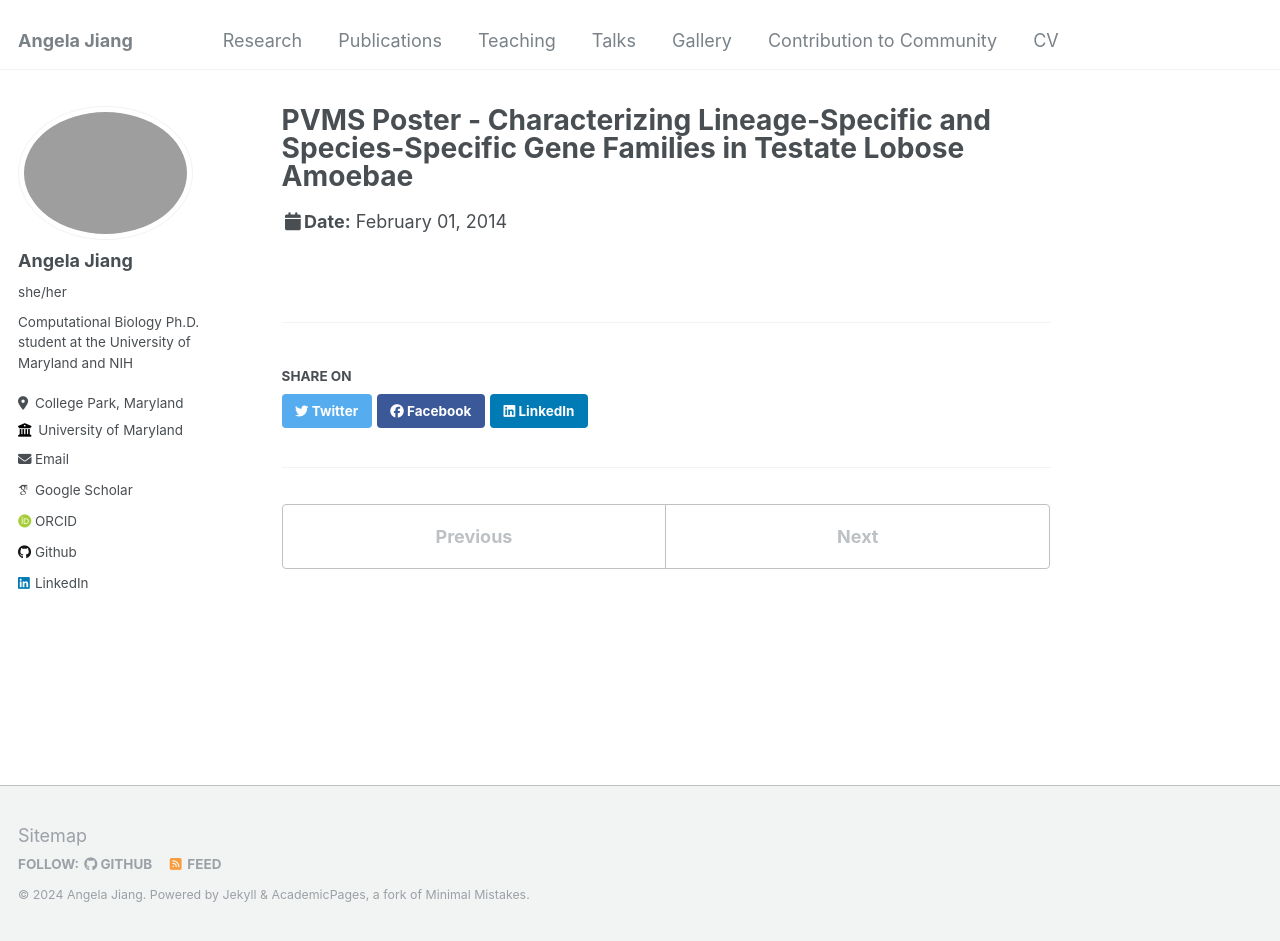
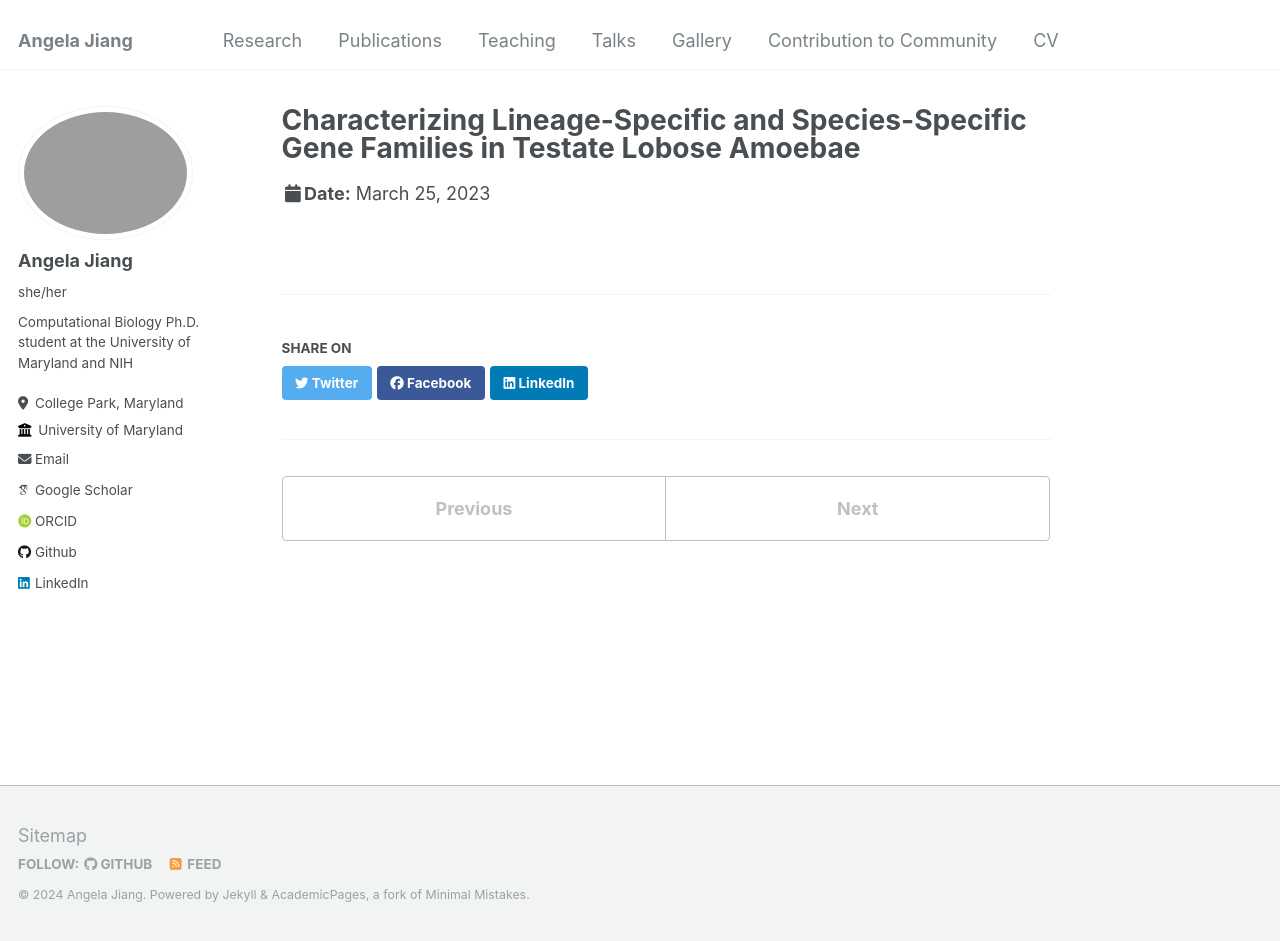
Before and after one commit to frikinzi/frikinzi.github.io, a Jekyll site: the page built from _talks/2023-pvm.md, in a window 1280 px wide and 941 px high. Built offline with Jekyll 4.4.1, drawn with Linux system fonts in a browser that asks for light colours; some web fonts are replaced.

```diff
--- a/_talks/2023-pvm.md
+++ b/_talks/2023-pvm.md
@@ -1,9 +1,9 @@
 ---
-title: "PVMS Poster - Characterizing Lineage-Specific and Species-Specific Gene Families in Testate Lobose Amoebae"
+title: "Characterizing Lineage-Specific and Species-Specific Gene Families in Testate Lobose Amoebae"
 collection: talks
 type: "Poster Presentation"
 permalink: /talks/2023-pvm
 venue: "Pioneer Valley Microbiology Symposium"
-date: 2014-02-01
+date: 2023-03-25
 location: "Amherst, Massachusetts"
 ---
```
Also changed, not shown: _talks/2022-abrcms.md (+1 -1 lines), _talks/2022-brite.md (+1 -1 lines).
